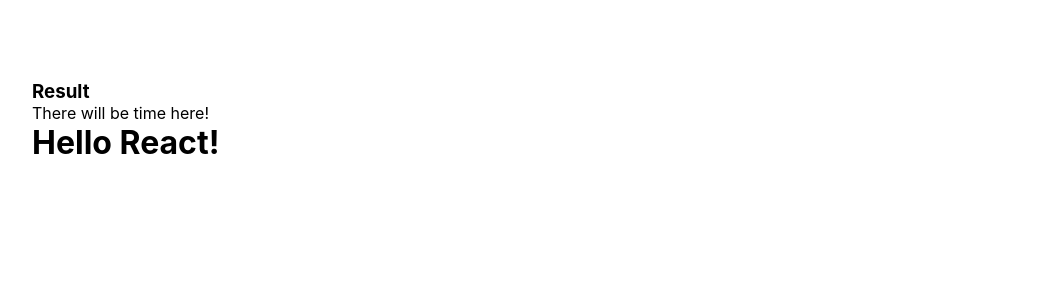
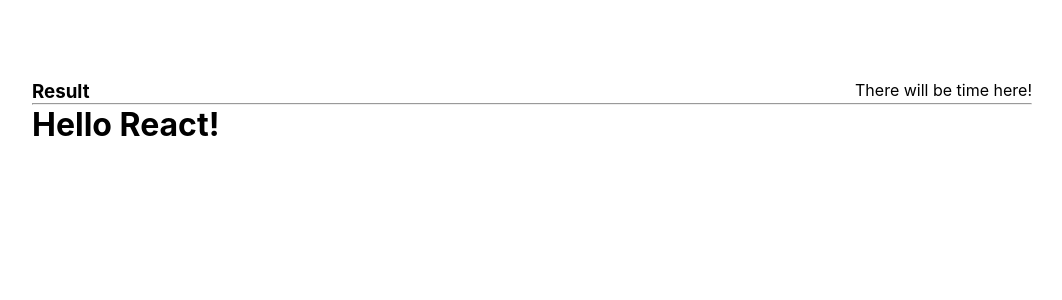
Before and after one commit to AleksandrKompanetc/react-application, a React (Create React App) app: page / in a window 1280 px wide. Shown: the top 300 px of the page, without its empty margins (108-1170 px from the left). Built offline with nearby package versions, Linux system fonts and the light colour scheme; the HTML template or start-up script is replaced by a standard one.

Commit message:
added styles for header

```diff
--- a/src/App.css
+++ b/src/App.css
@@ -77,3 +77,8 @@
 li.active > .content {
   display: block;
 }
+
+header {
+  display: flex;
+  justify-content: space-between;
+}
--- a/src/App.js
+++ b/src/App.js
@@ -27,6 +27,7 @@
         <h3>Result</h3>
         <span>There will be time here!</span>
       </header>
+      <hr />
       <h1>Hello React!</h1>
     </div>
   )
```
